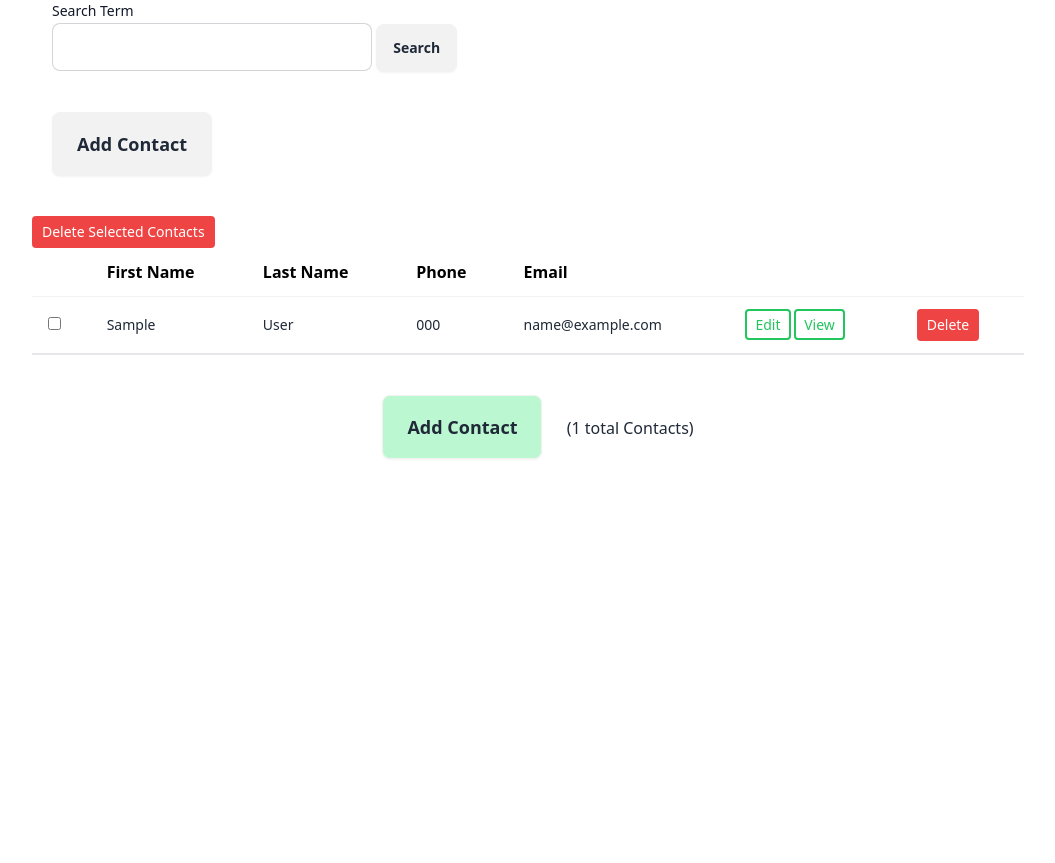
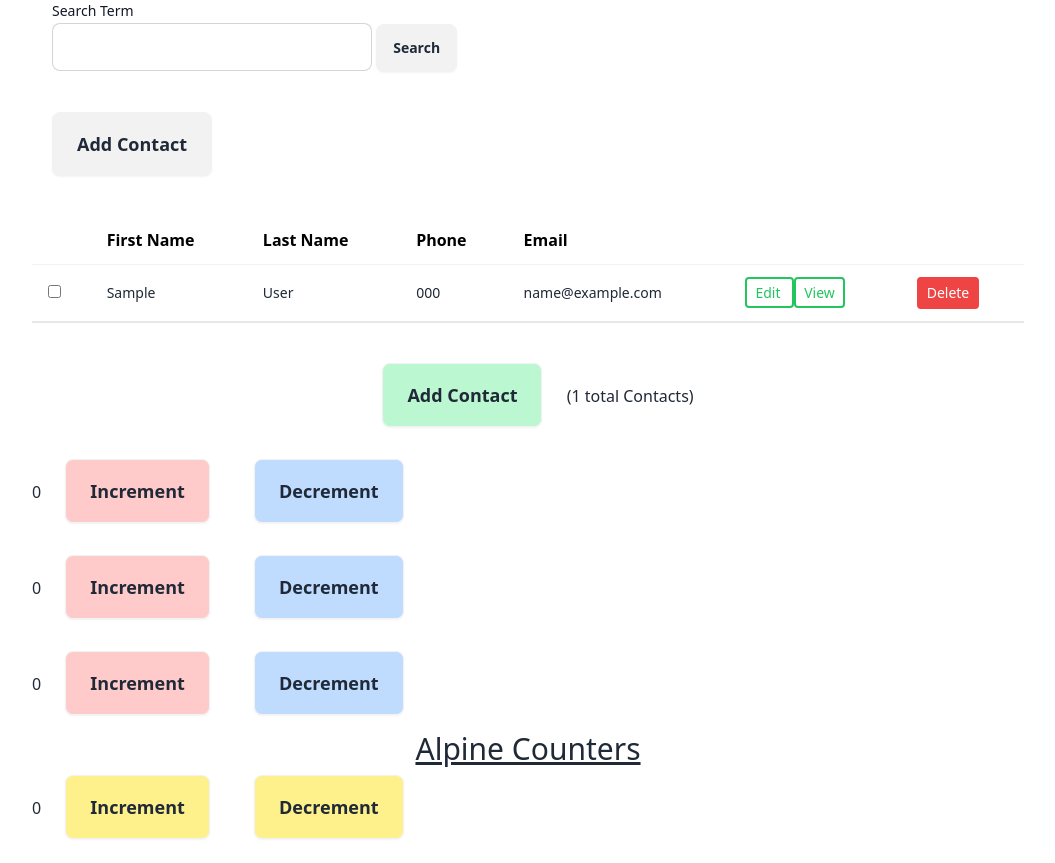
Before and after one commit to Jagarut/dj_htmx_contact.app, a Django app: template contact/templates/contact/index.html in a window 1280 px wide. Shown: the part 123-986 px from the top of the page, without its empty margins (112-1167 px from the left). Before the commit the page ends 582 px from the top, so only its background shows below. Run offline with Django 5.2, Linux system fonts and the light colour scheme; tables that the repository leaves empty hold one stand-in row (values such as "Sample post"); the template is opened without the code that fills it: values that come from a table or form of the project are taken from there, most other values are stand-ins (such as "Sample title", 1, 10 or a date in 2020); some libraries are stand-ins or nearby versions.

Commit message:
add alpine to bulk delete to make button appear only when contacts selected

```diff
--- a/contact/templates/contact/contact_table.html
+++ b/contact/templates/contact/contact_table.html
@@ -1,5 +1,5 @@
     {% include "contact/messages.html" %}
-    <form action="{% url 'delete_all' %}" method="post">
+    <form x-data="{ selected: [] }" action="{% url 'delete_all' %}" method="post">
         {% csrf_token %}
         <table class="table">
           <thead>
@@ -15,12 +15,26 @@
           <tbody>
             {% include "contact/partials/table_rows.html" %}
           </tbody>
-          <div>
-            <button type="submit" class="text-white bg-red-500 border-2 border-red-500 rounded px-2 py-1 text-sm hover:bg-gray-200 hover:text-gray-800"
-                id="delete-form"
-                >
-              Delete Selected Contacts
-            </button>
-        </div>
+
+
+
         </table>
+        <template x-if="selected.length > 0">
+              <div class="box info tool-bar" class="flex items-center space-x-4">
+                <slot x-text="selected.length" class="text-lg"></slot>
+                <span class="text-lg">contacts selected</span>
+
+                <button type="submit" class="text-white bg-red-500 border-2 border-red-500 rounded px-2 py-1 text-sm hover:bg-gray-200 hover:text-gray-800"
+                    id="delete-form"
+                    >
+                  Delete Selected Contacts
+                </button>
+
+                <button type="button" @click="selected = []"
+                    class="text-white bg-gray-500 border-2 border-red-500 rounded px-2 py-1 ml-5 text-sm hover:bg-gray-200 hover:text-gray-800">
+                    Cancel
+                </button>
+                <div class="mb-12"></div>
+              </div>
+        </template>
     </form>
--- a/contact/templates/contact/index.html
+++ b/contact/templates/contact/index.html
@@ -38,4 +38,28 @@
 
 </div>
 
+<section class="counter" data-counter>
+  <output id="my-output" data-counter-output>0</output>
+  <button class="increment-btn btn btn-lg bg-red-200 hover:text-white mx-5 my-4 py-4" data-counter-increment>Increment</button>
+  <button class="decrement-btn btn btn-lg bg-blue-200 hover:text-white mx-5 my-4 py-4" data-counter-decrement>Decrement</button>
+</section>
+<section class="counter" data-counter>
+  <output id="tu-output" data-counter-output>0</output>
+  <button class="increment-btn btn btn-lg bg-red-200 hover:text-white mx-5 my-4 py-4" data-counter-increment>Increment</button>
+  <button class="decrement-btn btn btn-lg bg-blue-200 hover:text-white mx-5 my-4 py-4" data-counter-decrement>Decrement</button>
+</section>
+<section class="counter" data-counter>
+  <output id="su-output" data-counter-output>0</output>
+  <button class="increment-btn btn btn-lg bg-red-200 hover:text-white mx-5 my-4 py-4" data-counter-increment>Increment</button>
+  <button class="decrement-btn btn btn-lg bg-blue-200 hover:text-white mx-5 my-4 py-4" data-counter-decrement>Decrement</button>
+</section>
+
+<script src="{% static 'js/index/counter.js' %}"></script>
+
+<div class="flex justify-center"><h2 class="text-3xl underline">Alpine Counters</h2></div>
+<div class="counter" x-data="{ count: 0 }">
+    <output x-text="count"></output>
+    <button class="btn btn-lg bg-yellow-200 hover:text-white mx-5 my-2 py-2" x-on:click="count++">Increment</button>
+    <button class="btn btn-lg bg-yellow-200 hover:text-white mx-5 my-2 py-2" x-on:click="count--">Decrement</button>
+</div>
 {% endblock body %}
--- a/contact/templates/contact/partials/table_rows.html
+++ b/contact/templates/contact/partials/table_rows.html
@@ -1,3 +1,5 @@
+{% load static %}
+<script src="{% static 'js/table/overflow_menu.js' %}"></script>
 <style>
     tr.htmx-swapping {
       opacity: 0;
@@ -5,16 +7,24 @@
     }
 </style>
 
+
+
 {% for contact in contacts %}
 <tr>
-    <td><input type="checkbox" name="selected_contact_ids" value="{{ contact.id }}">
+    <td><input type="checkbox" name="selected_contact_ids" value="{{ contact.id }}" x-model="selected">
     <td>{{ contact.first_name }}</td>
     <td>{{ contact.last_name}}</td>
     <td>{{ contact.phone}}</td>
     <td>{{ contact.email}}</td>
     <td>
-        <a href="{% url 'edit' contact.pk %}" class="text-green-500 bg-white border-2 border-green-500 rounded px-2 py-1 text-sm hover:bg-gray-200 hover:text-gray-800">Edit</a>
-        <a href="{% url 'view' contact.pk %}" class="text-green-500 bg-white border-2 border-green-500 rounded px-2 py-1 text-sm hover:bg-gray-200 hover:text-gray-800">View</a>
+        <a role="menuitem"
+           href="{% url 'edit' contact.pk %}" class="text-green-500 bg-white border-2 border-green-500 rounded px-2 py-1 text-sm hover:bg-gray-200 hover:text-gray-800">
+           Edit
+        </a>
+        <a role="menuitem"
+           href="{% url 'view' contact.pk %}" class="text-green-500 bg-white border-2 border-green-500 rounded px-2 py-1 text-sm hover:bg-gray-200 hover:text-gray-800">
+           View
+        </a>
     </td>
     <td>
         <button id="inline-delete-btn"
--- /dev/null
+++ b/static/js/index/counter.js
@@ -0,0 +1,20 @@
+document.querySelectorAll("[data-counter]").forEach((el) => {
+  const output = el.querySelector("[data-counter-output]"),
+    increment = el.querySelector("[data-counter-increment]"),
+    decrement = el.querySelector("[data-counter-decrement]");
+
+  increment.addEventListener("click", incrementCounter);
+  decrement.addEventListener("click", decrementCounter);
+
+  // Function to update the counter
+  function incrementCounter() {
+    let currentValue = Number(output.textContent); // Safely convert to a number
+    output.textContent = currentValue + 1; // Update the counter display
+  }
+
+  // Function to update the counter
+  function decrementCounter() {
+    let currentValue = Number(output.textContent); // Safely convert to a number
+    output.textContent = currentValue - 1; // Update the counter display
+  }
+});
--- /dev/null
+++ b/static/js/table/overflow_menu.js
@@ -0,0 +1,94 @@
+// @ts-nocheck
+
+function overflowMenu(subtree = document) {
+  subtree.querySelectorAll("[data-overflow-menu]").forEach((menuRoot) => {
+    const button = menuRoot.querySelector("[aria-haspopup]");
+    const menu = menuRoot.querySelector("[role=menu]");
+    const items = [...menu.querySelectorAll("[role=menuitem]")];
+
+    const isOpen = () => !menu.hidden;
+
+    // Set all menu items to be unfocusable initially
+    items.forEach((item) => item.setAttribute("tabindex", "-1"));
+
+    // Function to toggle the menu open or closed
+    function toggleMenu(open = !isOpen()) {
+      if (open) {
+        menu.hidden = false;
+        button.setAttribute("aria-expanded", "true");
+        items[0].focus(); // Focus on the first menu item when opened
+      } else {
+        menu.hidden = true;
+        button.setAttribute("aria-expanded", "false");
+      }
+    }
+
+    // Initialize the menu based on its current state
+    toggleMenu(isOpen());
+
+    // Toggle the menu when clicking the button
+    button.addEventListener("click", () => toggleMenu());
+
+    // Handle click-away (click outside to close the menu)
+    window.addEventListener("click", function clickAway(event) {
+      if (!menuRoot.isConnected) {
+        window.removeEventListener("click", clickAway);
+      }
+      if (!menuRoot.contains(event.target)) {
+        toggleMenu(false);
+      }
+    });
+
+    // Get the current focused item index within the menu
+    const currentIndex = () => {
+      const idx = items.indexOf(document.activeElement);
+      if (idx === -1) return 0;
+      return idx;
+    };
+
+    // Handle keyboard interactions
+    menuRoot.addEventListener("keydown", (e) => {
+      switch (e.key) {
+        case "ArrowUp":
+          e.preventDefault();
+          items[currentIndex() - 1]?.focus();
+          break;
+        case "ArrowDown":
+          e.preventDefault();
+          items[currentIndex() + 1]?.focus();
+          break;
+        case "Space":
+        case "Enter":
+          e.preventDefault();
+          items[currentIndex()].click();
+          break;
+        case "Home":
+          e.preventDefault();
+          items[0].focus();
+          break;
+        case "End":
+          e.preventDefault();
+          items[items.length - 1].focus();
+          break;
+        case "Escape":
+          toggleMenu(false);
+          button.focus();
+          break;
+        case "Tab":
+          toggleMenu(false);
+          break;
+      }
+    });
+
+    // Use `focusout` instead of `blur` to handle when focus moves out of the menu
+    menuRoot.addEventListener("focusout", (e) => {
+      // If the new focused element is outside the menu, close it
+      if (!menuRoot.contains(e.relatedTarget)) {
+        toggleMenu(false);
+      }
+    });
+  });
+}
+
+// Trigger overflowMenu on 'htmx:load' event
+addEventListener("htmx:load", (e) => overflowMenu(e.target));
```
